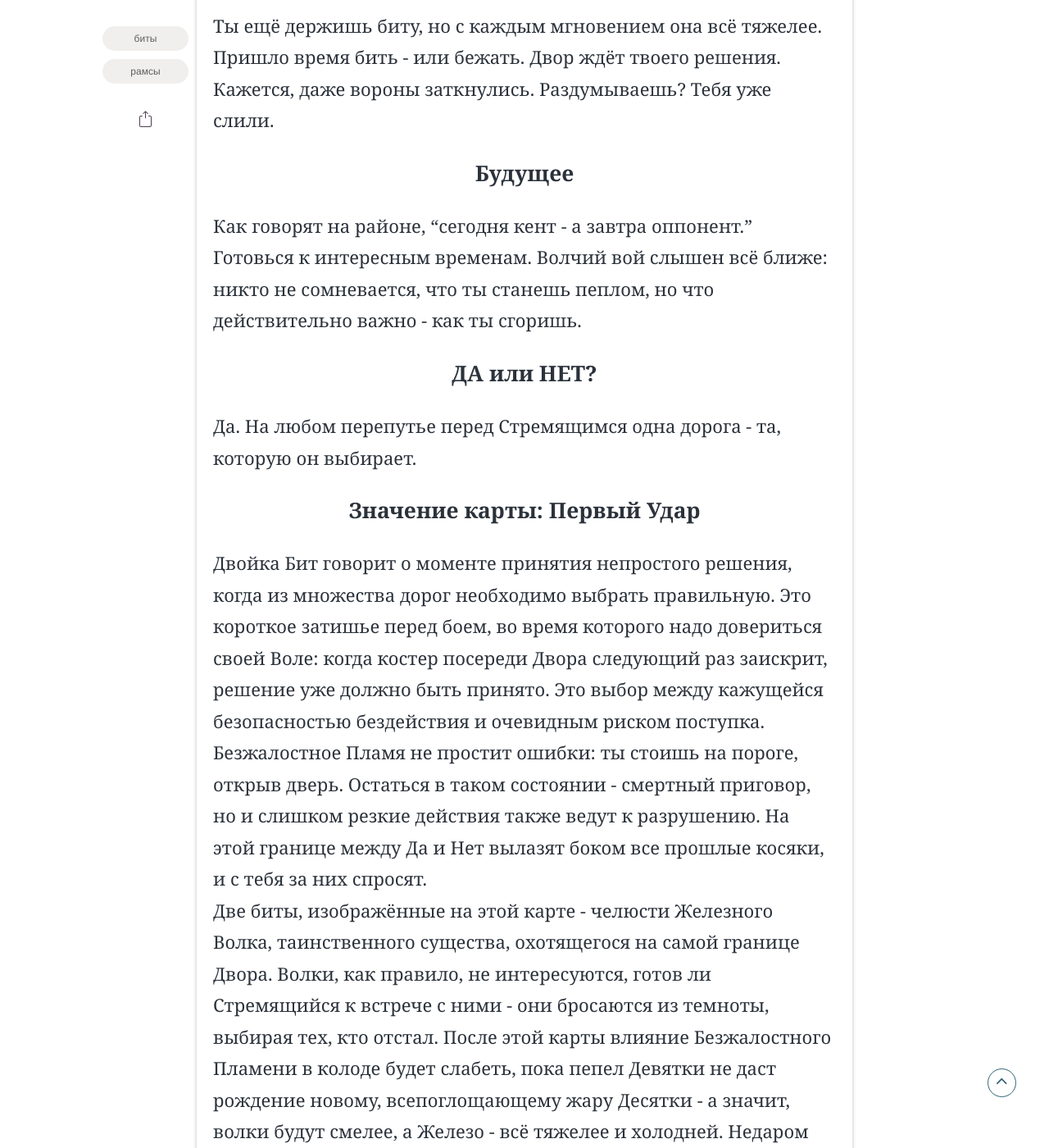
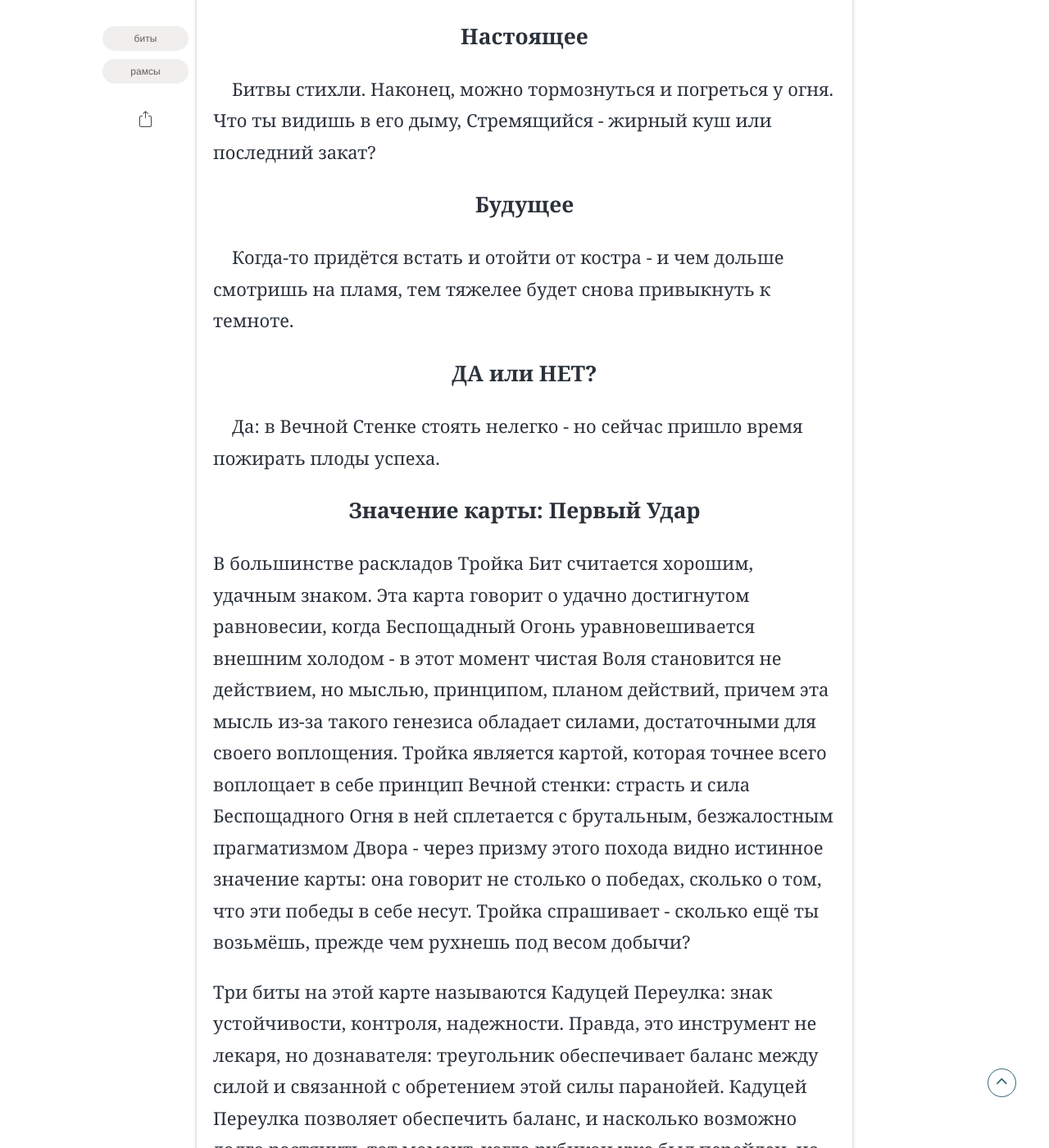
Before and after one commit to GrandHamster/Patsansky_rasklad, a Jekyll site: the page built from _posts/2020-05-25-Troix_of_Sticks.markdown, in a window 1280 px wide and 1400 px high, scrolled down 2831 px. Shown: the whole window at 82% size. Built offline with Jekyll 4.4.1, drawn with Linux system fonts in a browser that asks for light colours; some web fonts are replaced; some of the changed text lies outside the part shown.

Commit message:
Update 2020-05-25-Troix_of_Sticks.markdown

```diff
--- a/_posts/2020-05-25-Troix_of_Sticks.markdown
+++ b/_posts/2020-05-25-Troix_of_Sticks.markdown
@@ -26,8 +26,7 @@ author: Armando Maynez
 </div>
 <!-- Подпись форматируется лайнбрейками -->
 
-&nbsp;&nbsp;&nbsp;&nbsp;Двойка Бит - это точка бифуркации, загадка о двух тронах, ритуал Преломления Воли. Следующая за разгорающейся вспышкой Туза Бит, эта карта рассказывает о двух обличьях Беспощадного Пламени, которое способно как к созиданию, так и к разрушению. Ярко разгоревшийся огонь уже не потухнет просто так, и Стремящийся либо найдёт, чем его насытить, либо сам будет охвачен пламенем: две биты на ней - перекрёсток дорог, и чем ярче сполохи, тем темнее их тени.
-
+&nbsp;&nbsp;&nbsp;&nbsp;Эта карта - рёв укрощенного пламени, момент, когда Стремящийся может погреться у своего костра, или окинуть взглядом Двор с высоты, поразмыслив над своими достижениями и победами. Три Биты могут образовать треугольник - знак устойчивости, стабильности и обещание покоя и процветания. Но рядом с Беспощадным Пламенем не может быть мира: главное, не забыть, что чем ярче горит костёр, тем больше он слепит тех, греется около огня.
 
 
 
@@ -39,46 +38,52 @@ author: Armando Maynez
 
 <p style="text-align: center;"><big><b>Ровная карта</b></big></p>
 
-  Клятвы на крови: <br>
-&nbsp;&nbsp;&nbsp;&nbsp;Время забрать своё: На перепутье стоит двинуться напрямик. Умные сомневаются, дураки боятся, и только твёрдая рука сможет удержать биту. <br>
-&nbsp;&nbsp;&nbsp;&nbsp;Правда - в драке: Сбрось с себя оцепенение. Пусть тебя ведёт твоя Воля - доверяй своим устремлениям. Шагни в огонь. <br>
-&nbsp;&nbsp;&nbsp;&nbsp; Волчьи тропы: Герои сгорают первыми. Двор ждёт силы и поступка, однако в тени Рёбер до сих пор видны останки тех, кто подорвался не ко времени. <br>
+  Всё на мази: <br>
+&nbsp;&nbsp;&nbsp;&nbsp;Масть попёрла: Твоя тема сыграла, и теперь ты на коне. Перед тобой простирается Двор, и только тебе решать, кем ты зайдёшь на него в следующий раз. <br>
+&nbsp;&nbsp;&nbsp;&nbsp;Жди своего часа: Сейчас не надо дёргаться. Биты в землю, время забить самокрутку и покурить свежим воздухом. Твой ход - последний, и можешь спокойно смотреть, как твой враг сам затягивает у себя на горле петлю. <br>
+&nbsp;&nbsp;&nbsp;&nbsp;Холодный расчёт: Ярость сменяется ненавистью. Ты ещё не пошевелился, но воздух уже пахнет кровью, которая скоро прольется. <br>
 
-<i>Значение карты: Назревает междоусобица; дорога без возврата; кто не с нами - тот против нас.  </i>
+<i>Значение карты: Пацан идёт к успеху, время собирать камни, затишье перед бурей.  </i>
 
 <p style="text-align: center;"><big><b>Мутная карта</b></big></p>
 
- Тень на сердцеь: <br>
-&nbsp;&nbsp;&nbsp;&nbsp;Паралич воли: Бита выскользает из руки. Двор не прощает слабаков. Замер — значит, мясо. <br>
-&nbsp;&nbsp;&nbsp;&nbsp;Игра в одни ворота: Всё идёт не так, как должно бы. Все темы гнилые. Все кенты отворачиваются. Ты просчитался - но где? <br>
-&nbsp;&nbsp;&nbsp;&nbsp;Тухлый компромисс: можешь притворяться, что выше всех этих распоняток, но Гниль, возможно, уже угнездилась в твоей душе. Волки чуют слабость. <br>
+  Большой шкаф громко падает: <br>
+&nbsp;&nbsp;&nbsp;&nbsp; Куриная слепота: Угли догорают. Мир вокруг перевернулся, но ты слишком долго смотрел на пламя, чтобы это заметить - или слишком поверил в себя, чтобы это признать.<br>
+&nbsp;&nbsp;&nbsp;&nbsp;Железная клетка: Ты не заметил, как застрял на своей вершине. Пока ты думал, как спуститься во Двор, кто-то придумал, как подняться к тебе. И бежать уже некуда.<br>
+&nbsp;&nbsp;&nbsp;&nbsp; Шорох за спиной: Ты слышишь вороний смех? Ты видишь что-то в глазах своей братвы?<br>
 
-<i>Значение карты: Братва на взводе; уже не торт; сам себе злобный Буратино. </i>
+<i>Значение карты: распыление сил, излишняя самоуверенность, камень за пазухой. </i>
 
 
 <p style="text-align: center;"><big><b>Прошлое</b></big></p>
 
-&nbsp;&nbsp;&nbsp;&nbsp;Помнишь, как одной зимой ты шваркнул своих братанов, чтобы спасти свою шкуру? А может, ты всё-таки удержался? Двойка - эхо того решения. Что бы тогда ни произошло, последствия этого аукнулись тебе сейчас.
+&nbsp;&nbsp;&nbsp;&nbsp;Вспомни свои победы - ночь, когда с пацанами зарулили стрелку, движ, позволяющий тебе отдохнуть сейчас, шрам на рёбрах, научивший тебя всегда спать вполглаза.
+
 
 
 <p style="text-align: center;"><big><b>Настоящее</b></big></p>
 
-Ты ещё держишь биту, но с каждым мгновением она всё тяжелее. Пришло время бить - или бежать. Двор ждёт твоего решения. Кажется, даже вороны заткнулись. Раздумываешь? Тебя уже слили.
+&nbsp;&nbsp;&nbsp;&nbsp;Битвы стихли. Наконец, можно тормознуться и погреться у огня. Что ты видишь в его дыму, Стремящийся - жирный куш или последний закат?
 
 <p style="text-align: center;"><big><b>Будущее</b></big></p>
 
-Как говорят на районе, “сегодня кент - а завтра оппонент.” Готовься к интересным временам. Волчий вой слышен всё ближе: никто не сомневается, что ты станешь пеплом, но что действительно важно - как ты сгоришь.
+&nbsp;&nbsp;&nbsp;&nbsp;Когда-то придётся встать и отойти от костра - и чем дольше смотришь на пламя, тем тяжелее будет снова привыкнуть к темноте.
 
 
 <p style="text-align: center;"><big><b>ДА или НЕТ?</b></big></p>
 
-Да. На любом перепутье перед Стремящимся одна дорога - та, которую он выбирает.
+ &nbsp;&nbsp;&nbsp;&nbsp;Да: в Вечной Стенке стоять нелегко - но сейчас пришло время пожирать плоды успеха.
 
 
 
 <p style="text-align: center;"><big><b>Значение карты: Первый Удар</b></big></p>
 
-   Двойка Бит говорит о моменте принятия непростого решения, когда из множества дорог необходимо выбрать правильную. Это короткое затишье перед боем, во время которого надо довериться своей Воле: когда костер посереди Двора следующий раз заискрит, решение уже должно быть принято. Это выбор между кажущейся безопасностью бездействия и очевидным риском поступка. Безжалостное Пламя не простит ошибки: ты стоишь на пороге, открыв дверь. Остаться в таком состоянии - смертный приговор, но и слишком резкие действия также ведут к разрушению. На этой границе между Да и Нет вылазят боком все прошлые косяки, и с тебя за них спросят. <br>
-Две биты, изображённые на этой карте - челюсти Железного Волка, таинственного существа, охотящегося на самой границе Двора. Волки, как правило, не интересуются, готов ли Стремящийся к встрече с ними - они бросаются из темноты, выбирая тех, кто отстал. После этой карты влияние Безжалостного Пламени в колоде будет слабеть, пока пепел Девятки не даст рождение новому, всепоглощающему жару Десятки - а значит, волки будут смелее, а Железо - всё тяжелее и холодней. Недаром Дрова ставят скрещенные столбы на самой границе Двора - эти колья (кто-то называет их Рёбра, а кто-то - волчьи клыки) символизируют два возможных пути, скрытых в иллюзии множества выборов. Путник должен коснуться правильного столба в паре, и либо идти к жару костра, либо ступать обратно во тьму. Самые отчаянные могут нарушить этот обряд, чтобы привлечь внимание Волчьих Богов: говорят, так тоже можно получить какие-то силы - то, что осталось от их пиршества. <br>
-Помимо прочего, Двойка Бит привязана к ритуалу Преломления Воли, Flactuoris Meendo, тёмного чародейства, презираемого обитателями Двора. Преломление Воли - последняя надежда тех, чей Долг слишком велик и кто слишком поражен Гнилью, чтобы бороться с ней другими, менее разрушительными способами. Мало кто знает об этом ритуале, совсем мало тех, кому известно, как его проводить, так что правильные пацаны стараются не обращаться к силе этой карты. <br>
-Вытянуть двойку - значит, испытать примерно те же чувства, как если бы старая бита расщепилась после особо удачного удара. Её можно починить, её можно выбросить - но махать ей дальше уже точно не вариант. Так что решай что делать со своей битой, Стремящийся. Волки ближе, чем ты думаешь. <br>
+   В большинстве раскладов Тройка Бит считается хорошим, удачным знаком. Эта карта говорит о удачно достигнутом равновесии, когда Беспощадный Огонь уравновешивается внешним холодом - в этот момент чистая Воля становится не действием, но мыслью, принципом, планом действий, причем эта мысль из-за такого генезиса обладает силами, достаточными для своего воплощения. Тройка является картой, которая точнее всего воплощает в себе принцип Вечной стенки: страсть и сила Беспощадного Огня в ней сплетается с брутальным, безжалостным прагматизмом Двора - через призму этого похода видно истинное значение карты: она говорит не столько о победах, сколько о том, что эти победы в себе несут. Тройка спрашивает - сколько ещё ты возьмёшь, прежде чем рухнешь под весом добычи?  <br>
+
+Три биты на этой карте называются Кадуцей Переулка: знак устойчивости, контроля, надежности. Правда, это инструмент не лекаря, но дознавателя: треугольник обеспечивает баланс между силой и связанной с обретением этой силы паранойей. Кадуцей Переулка позволяет обеспечить баланс, и насколько возможно долго растянуть тот момент, когда рубикон уже был перейден, но ещё непонятно, к победе это приведёт или к поражению. Всем известна ясность таких моментов, когда ставки сделаны и остаётся только ждать исхода игры. Об этом говорит и значение трёх бит Кадуцея: первая - это прошлые шрамы, вторая - это хватка настоящего, а третья - это риски, ожидающие Стремящегося в будущем.  <br>
+
+На связи прошлого, настоящего и будущего строится и относящийся к Тройке Бит ритуал: Ardeat Signum, Три шрама, Клеймо Имён. Этот ритуал применяется как для прорицаний, так и в бою - он ориентирован на определение правды через боль, чистосердечные признания под огненной пыткой, и буквально выжигает истину на плоти мира. Правда - не то, во что верят, а то, что существует, и этот ритуал способен делать всё существующим (или несуществующим) силой Беспощадного Огня. Впрочем, Клеймо Имён тоже ограничено в своём применении, этот ритуал не зажигает потухшее, а, скорей, находит то, что уже горит.  <br>
+
+У карты есть и малоизвестное значение предательства и зияющей бездны под личиной успеха и благополучия. Три кента зовут тебя в дело. Но один — стукач, второй — должник, а третий уже договорился с врагами. В некоторых прочтениях Тройка Бит - это вес цепей лжи, обмана и лицемерия, сковывающих любое сообщество. Тогда Кадуцей превращается в Крысиного Короля - крысы сплелись хвостами и готовы сожрать друг друга, но их судьба - общая.  <br>
+
+ГГлавное, запомнить, что Двор никому не дарит победы. Он просто одалживает — на время, пока не найдётся тот, кто сильнее, голоднее, грязнее - и готовый больше кормить Беспощадный Огонь. <br>
```
